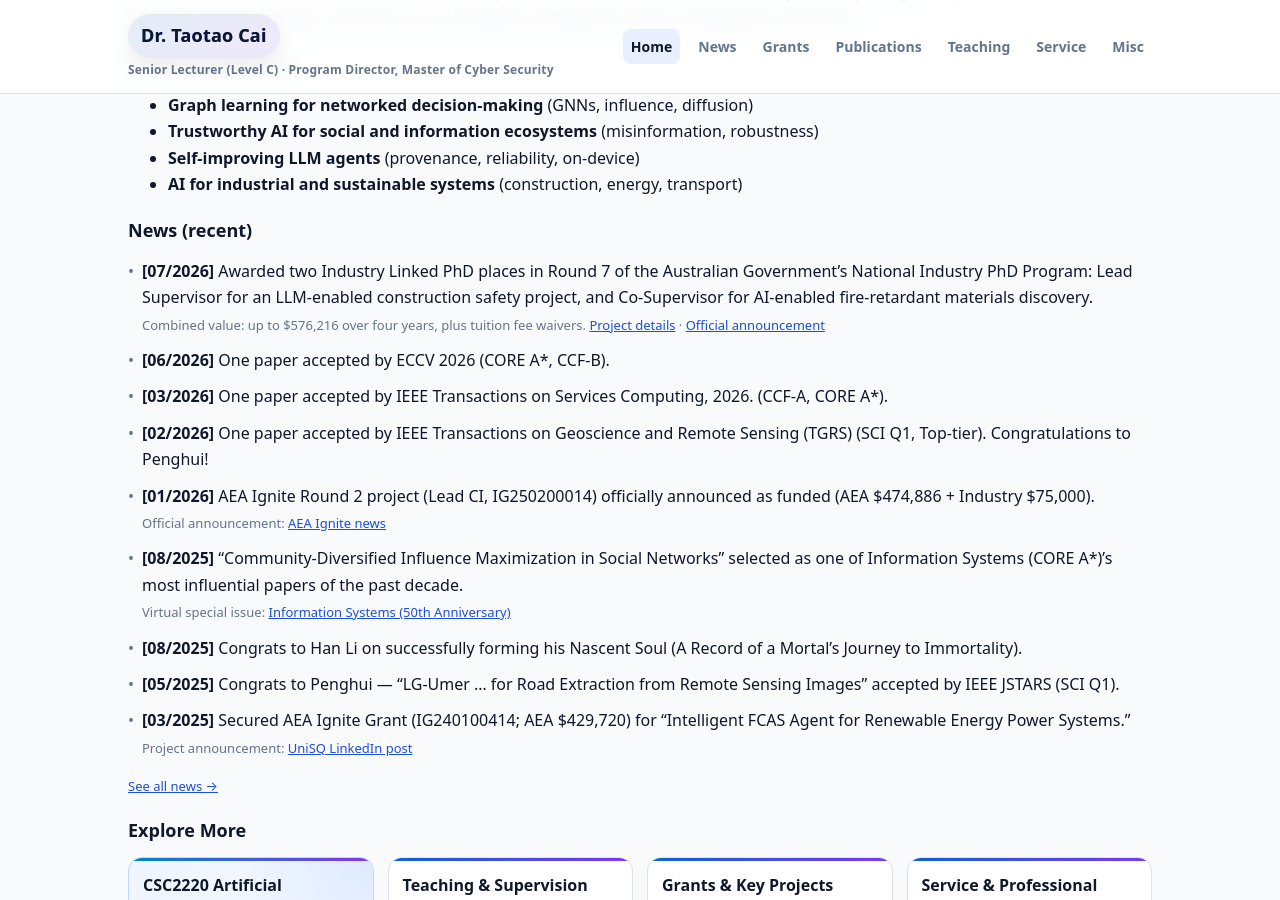
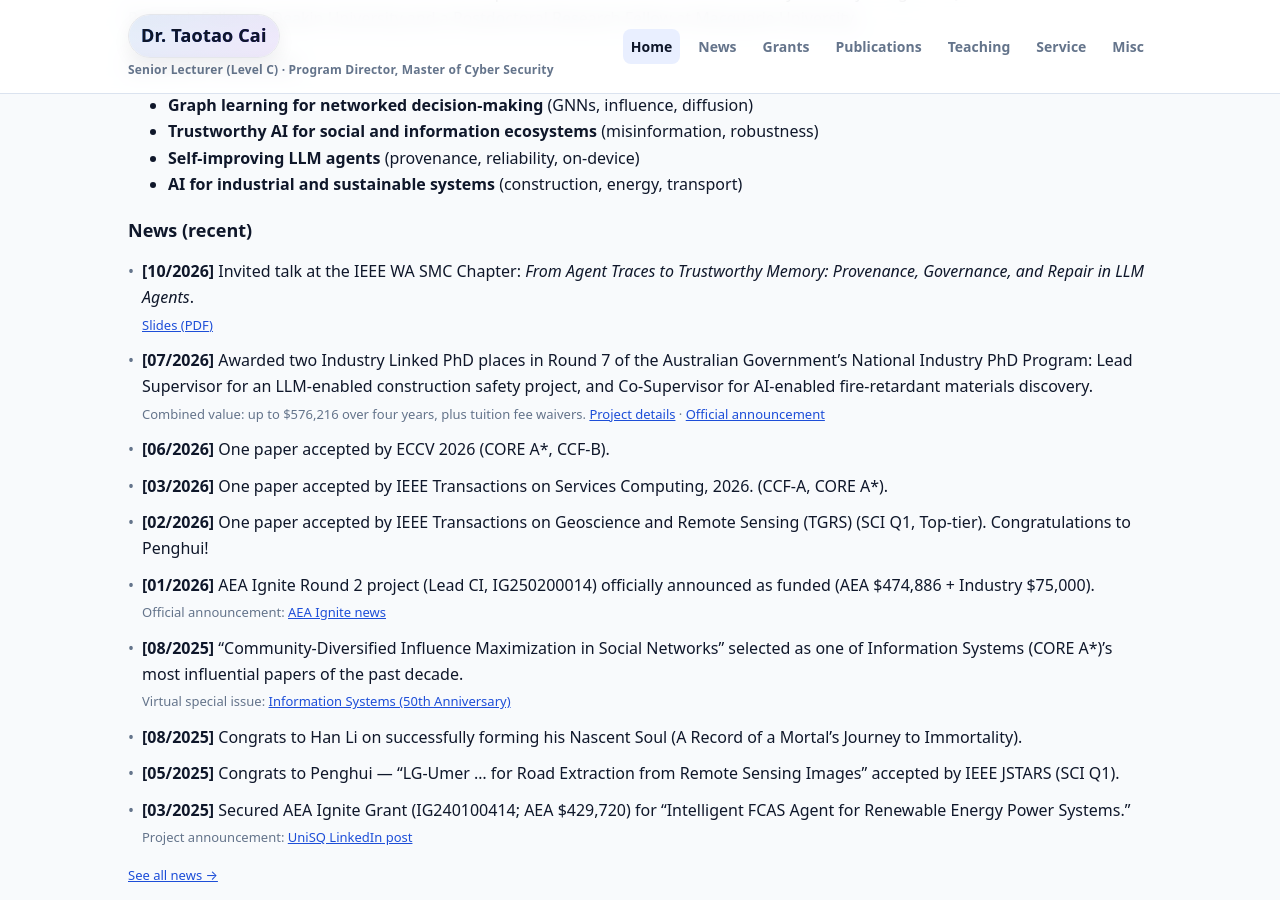
Before and after one commit to Taotao1992/Taotao1992.github.io, a Jekyll site: the page built from index.md, in a window 1280 px wide and 900 px high, scrolled down 823 px. Built offline with Jekyll 4.4.1, drawn with Linux system fonts in a browser that asks for light colours.

Commit message:
Add IEEE WA SMC Chapter invited talk (Oct 2026) with slides

```diff
--- a/index.md
+++ b/index.md
@@ -51,6 +51,9 @@ He commenced his fully funded PhD in Computer Science at The University of Weste
 ## News (recent)
 
 <ul class="news">
+  <li><strong>[10/2026]</strong> Invited talk at the IEEE WA SMC Chapter: <em>From Agent Traces to Trustworthy Memory: Provenance, Governance, and Repair in LLM Agents</em>.<br/>
+    <span class="small"><a href="/assets/slides/ieee-wa-smc-2026-invited-talk.pdf" download>Slides (PDF)</a></span>
+  </li>
   <li><strong>[07/2026]</strong> Awarded two Industry Linked PhD places in Round 7 of the Australian Government’s National Industry PhD Program: Lead Supervisor for an LLM-enabled construction safety project, and Co-Supervisor for AI-enabled fire-retardant materials discovery.<br/>
     <span class="small">Combined value: up to $576,216 over four years, plus tuition fee waivers. <a href="/grants-projects/">Project details</a> · <a href="https://www.education.gov.au/national-industry-phd-program/announcements/national-industry-phd-program-round-7-outcomes-announced">Official announcement</a></span>
   </li>
```
Also changed, not shown: news.md (+2 -0 lines), 1 other file.
